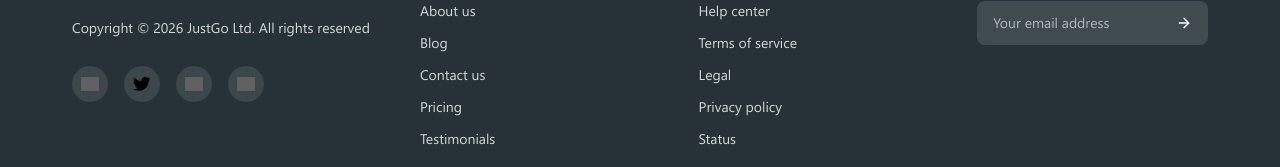
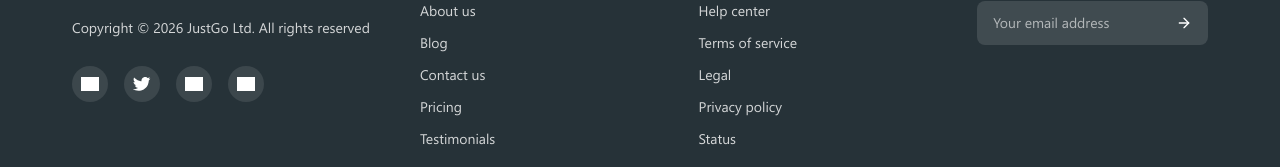
Before and after one commit to chittaranjan27/SED-1-Assignment_landingpage-, a Next.js app: page / in a window 1280 px wide. Shown: the part 4543-4710 px from the top of the page. Built offline with nearby package versions, Linux system fonts and the light colour scheme; grey boxes are pictures that could not be loaded.

Commit message:
fix: social icons now render white using brightness-0 invert filter

```diff
--- a/components/layout/footer.tsx
+++ b/components/layout/footer.tsx
@@ -33,7 +33,7 @@ export function Footer({ footer }: { footer: FooterProps }) {
                   alt={item.label}
                   width={18}
                   height={18}
-                  className="h-[18px] w-[18px] object-contain invert"
+                  className="h-[18px] w-[18px] object-contain brightness-0 invert"
                 />
               </a>
             ))}
```
